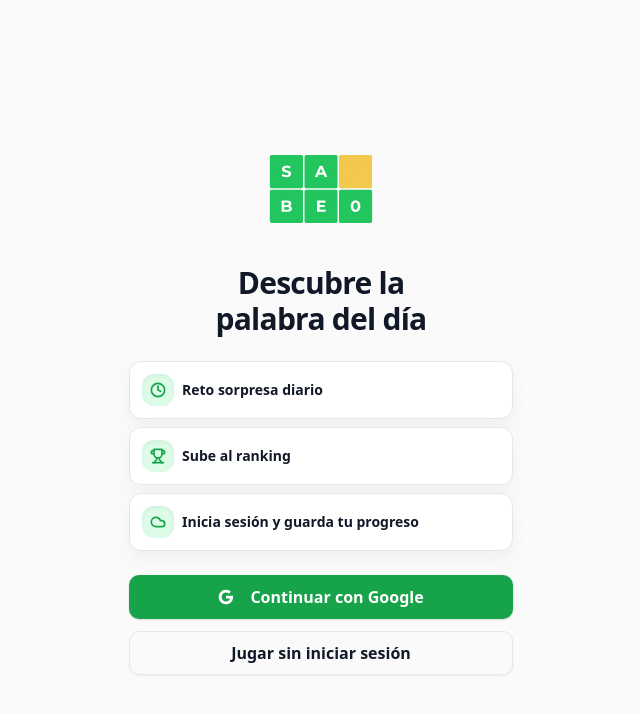
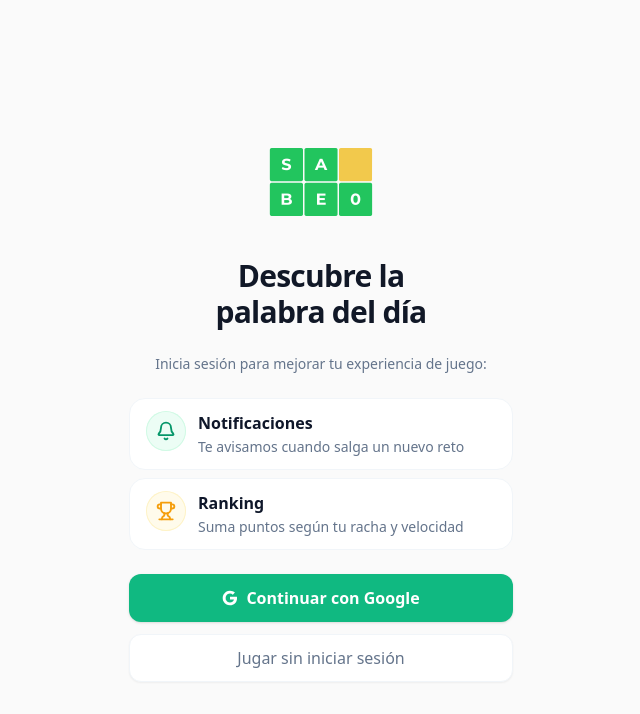
Before and after one commit to kristiandrex/sabeo, a Next.js app: page / in a window 1280 px wide. Shown: the top 714 px of the page, without its empty margins (319-959 px from the left). Built offline with nearby package versions, Linux system fonts and the light colour scheme; no server answers.

Commit message:
feat: Enhance login screen

```diff
--- a/src/components/login-screen.tsx
+++ b/src/components/login-screen.tsx
@@ -2,7 +2,7 @@
 
 import Image from "next/image";
 import { useState } from "react";
-import { ClockIcon, CloudIcon, TrophyIcon } from "lucide-react";
+import { BellIcon, TrophyIcon } from "lucide-react";
 
 import { setGuestMode } from "#/app/actions/auth";
 import { Button } from "#/components/ui/button";
@@ -39,48 +39,54 @@ export function LoginScreen() {
             </p>
           </div>
 
-          <div className="grid w-full gap-2">
-            <div className="rounded-xl border border-gray-200 bg-white p-3 text-left shadow-[0_8px_18px_rgba(24,94,32,0.05)] dark:border-zinc-800 dark:bg-slate-950/40 dark:shadow-[0_8px_18px_rgba(0,0,0,0.35)]">
-              <div className="flex items-center gap-2">
-                <div className="flex h-8 w-8 items-center justify-center rounded-lg bg-green-100 text-green-600 shadow-inner dark:bg-green-950/30 dark:text-green-300">
-                  <ClockIcon className="h-4 w-4" strokeWidth={2.5} />
+          <div className="grid w-full gap-6">
+            <p className="text-center text-sm text-slate-500 dark:text-slate-300">
+              Inicia sesión para mejorar tu experiencia de juego:
+            </p>
+
+            <div className="space-y-2">
+              <div className="flex items-start gap-3 rounded-2xl border border-slate-100 bg-white px-4 py-3 dark:border-slate-800 dark:bg-slate-900/50">
+                <div className="flex h-10 w-10 items-center justify-center rounded-full bg-emerald-50 text-emerald-600 ring-1 ring-inset ring-emerald-100 dark:bg-emerald-950/40 dark:text-emerald-300 dark:ring-emerald-900">
+                  <BellIcon className="h-5 w-5" strokeWidth={2.25} />
                 </div>
-                <h2 className="text-sm font-semibold text-gray-900 dark:text-white">
-                  Reto sorpresa diario
-                </h2>
+                <div className="space-y-0.5 text-left">
+                  <p className="text-base font-semibold text-slate-900 dark:text-white">
+                    Notificaciones
+                  </p>
+                  <p className="text-sm text-slate-500 dark:text-slate-300/80">
+                    Te avisamos cuando salga un nuevo reto
+                  </p>
+                </div>
               </div>
-            </div>
 
-            <div className="rounded-xl border border-gray-200 bg-white p-3 text-left shadow-[0_8px_18px_rgba(24,94,32,0.05)] dark:border-zinc-800 dark:bg-slate-950/40 dark:shadow-[0_8px_18px_rgba(0,0,0,0.35)]">
-              <div className="flex items-center gap-2">
-                <div className="flex h-8 w-8 items-center justify-center rounded-lg bg-green-100 text-green-600 shadow-inner dark:bg-green-950/30 dark:text-green-300">
-                  <TrophyIcon className="h-4 w-4" strokeWidth={2.5} />
+              <div className="flex items-start gap-3 rounded-2xl border border-slate-100 bg-white px-4 py-3 dark:border-slate-800 dark:bg-slate-900/50">
+                <div className="flex h-10 w-10 items-center justify-center rounded-full bg-amber-50 text-amber-500 ring-1 ring-inset ring-amber-100 dark:bg-amber-950/40 dark:text-amber-300 dark:ring-amber-900">
+                  <TrophyIcon className="h-5 w-5" strokeWidth={2.25} />
                 </div>
-                <h2 className="text-sm font-semibold text-gray-900 dark:text-white">
-                  Sube al ranking
-                </h2>
-              </div>
-            </div>
-
-            <div className="rounded-xl border border-gray-200 bg-white p-3 text-left shadow-[0_8px_18px_rgba(24,94,32,0.05)] dark:border-zinc-800 dark:bg-slate-950/40 dark:shadow-[0_8px_18px_rgba(0,0,0,0.35)]">
-              <div className="flex items-center gap-2">
-                <div className="flex h-8 w-8 items-center justify-center rounded-lg bg-green-100 text-green-600 shadow-inner dark:bg-green-950/30 dark:text-green-300">
-                  <CloudIcon className="h-4 w-4" strokeWidth={2.5} />
+                <div className="space-y-0.5 text-left">
+                  <p className="text-base font-semibold text-slate-900 dark:text-white">
+                    Ranking
+                  </p>
+                  <p className="text-sm text-slate-500 dark:text-slate-300/80">
+                    Suma puntos según tu racha y velocidad
+                  </p>
                 </div>
-                <h2 className="text-sm font-semibold text-gray-900 dark:text-white">
-                  Inicia sesión y guarda tu progreso
-                </h2>
               </div>
             </div>
           </div>
 
           <div className="flex w-full flex-col items-center gap-3">
             <Button
-              className="h-11 w-full bg-green-600 text-base font-semibold text-white hover:bg-green-700 disabled:opacity-60"
+              className="h-12 w-full justify-center gap-2 rounded-xl bg-emerald-500 text-base font-semibold text-white hover:bg-emerald-600 disabled:opacity-60"
               onClick={handleGoogleSignIn}
               disabled={isSigningIn}
             >
-              <svg className="mr-2 h-5 w-5" viewBox="0 0 24 24" fill="none">
+              <svg
+                className="h-5 w-5"
+                viewBox="0 0 24 24"
+                aria-hidden="true"
+                focusable="false"
+              >
                 <path
                   d="M22.56 12.25c0-.78-.07-1.53-.2-2.25H12v4.26h5.92c-.26 1.37-1.04 2.53-2.21 3.31v2.77h3.57c2.08-1.92 3.28-4.74 3.28-8.09z"
                   fill="white"
@@ -104,7 +110,7 @@ export function LoginScreen() {
             <form action={setGuestMode} className="w-full">
               <Button
                 variant="outline"
-                className="h-11 w-full border border-gray-200 text-base font-semibold text-gray-900 transition-colors hover:bg-gray-50 dark:border-white/20 dark:text-white dark:hover:bg-white/10"
+                className="h-12 w-full justify-center rounded-xl border border-slate-100 bg-white text-base text-slate-500 transition-colors hover:bg-slate-50 dark:border-slate-800 dark:bg-slate-900/50 dark:text-white dark:hover:bg-white/10"
                 type="submit"
                 disabled={isSigningIn}
               >
```
